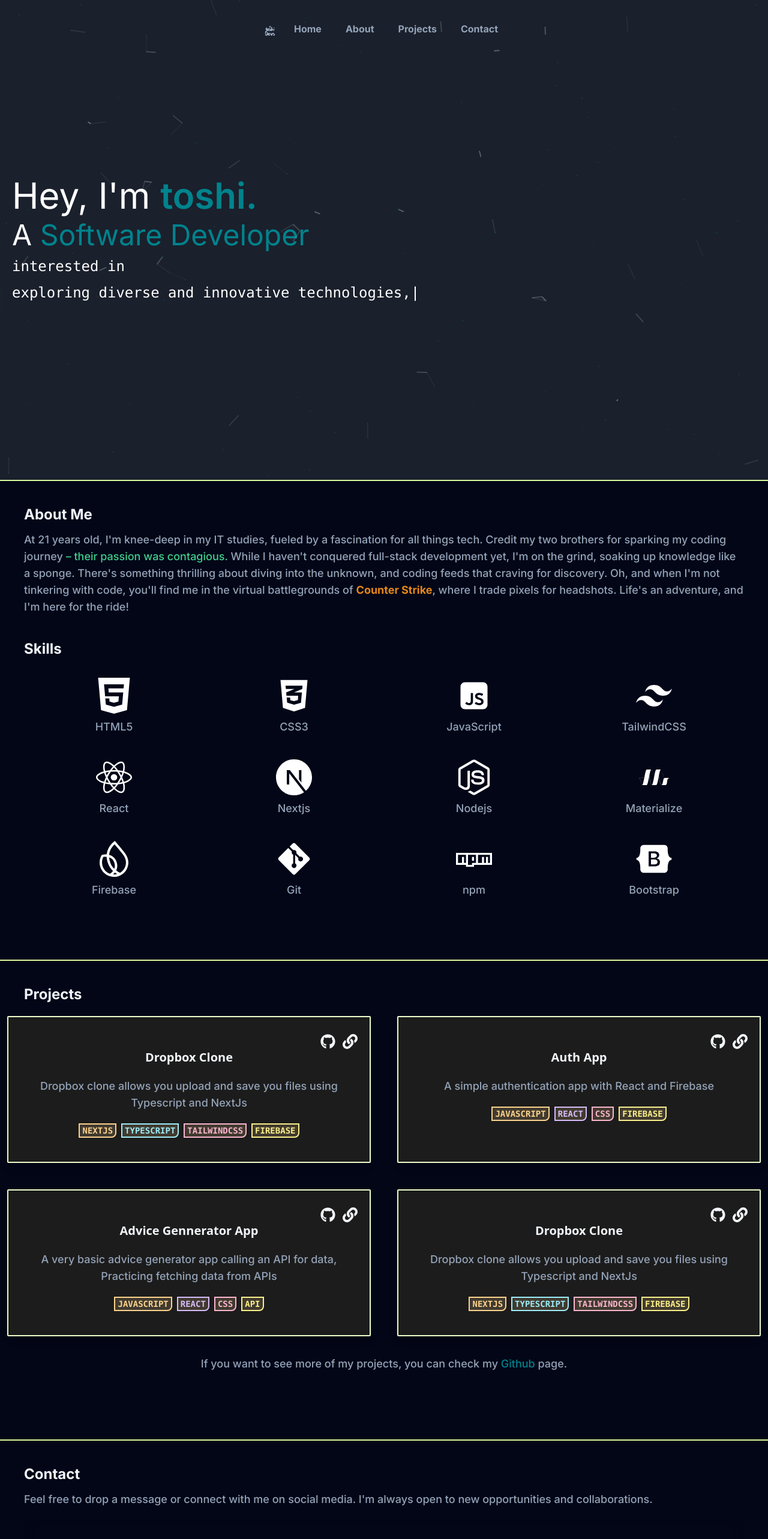
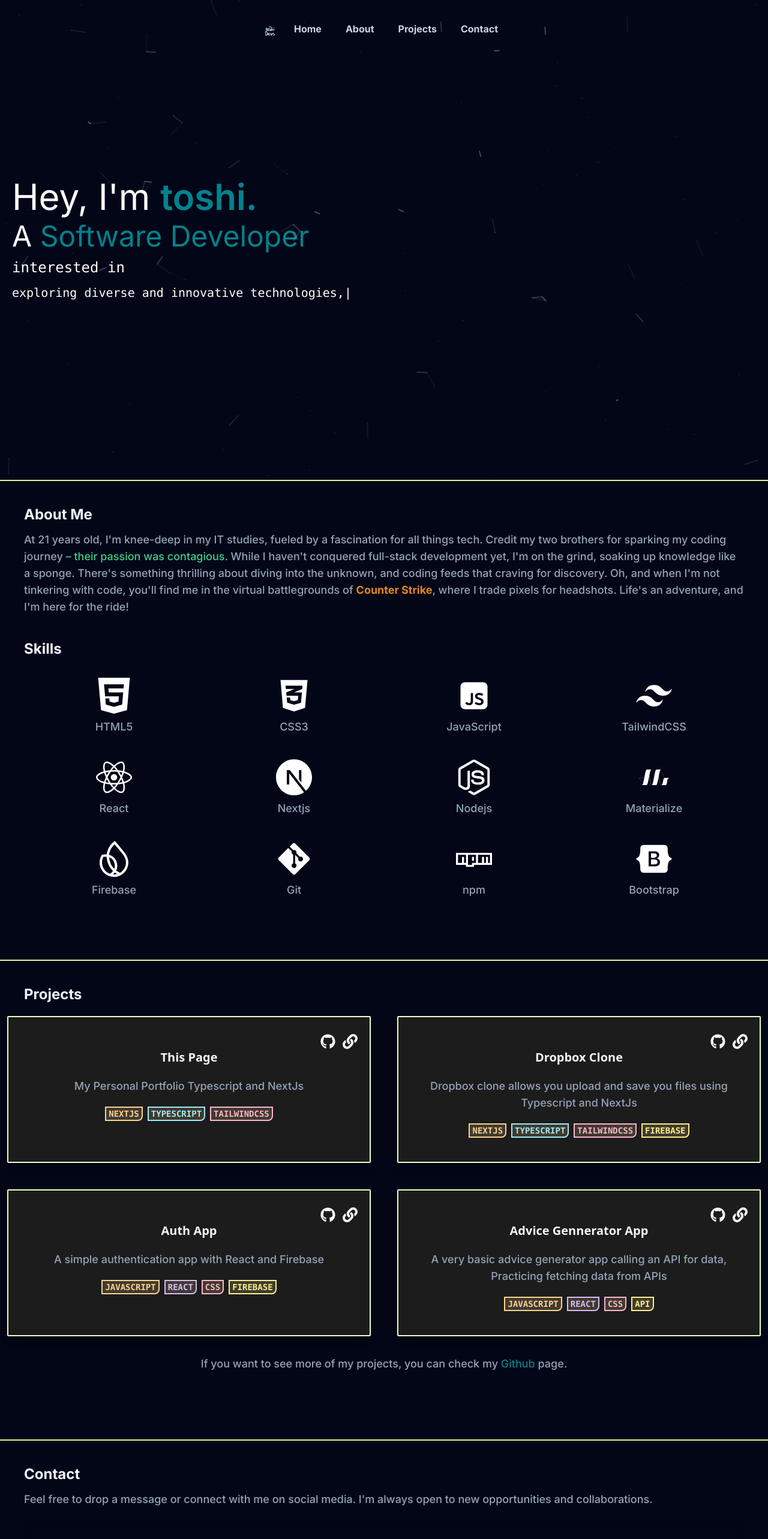
Before and after one commit to toshi-Devs/my-portfolio, a Next.js app: page / in a window 1280 px wide. Shown: the top 2566 px of the page at 60% size. Built offline with nearby package versions, Linux system fonts and the light colour scheme.

Commit message:
same bg color for all

```diff
--- a/app/page.tsx
+++ b/app/page.tsx
@@ -12,14 +12,14 @@ export default function Home() {
 
   return (
     <main className="">
-      <div className="bg-[#1A202C] h-screen">
+      <div className="bg-slate-950 h-screen">
         <div className="flex justify-normal items-center h-full">
 
           <div className="space-y-3 p-5 select-none">
             <div className="text-white text-6xl">Hey, I'm <span className=" text-[#00838D] font-semibold">toshi.</span></div>
             <div className="text-white text-5xl">A <span className=" text-[#00838D]">Software Developer</span></div>
             <div className="text-white text-2xl font-mono">interested in </div>
-            <div className='text-white text-2xl font-mono'>
+            <div className='text-white text-2xl font-mono sm:text-xl'>
               <TypeAnimation
                     preRenderFirstString={true}
                     sequence={['creating impactful applications,', 1000,
--- a/components/About.tsx
+++ b/components/About.tsx
@@ -23,7 +23,7 @@ function About() {
                     where I trade pixels for headshots. Life's an adventure, and I'm here for the ride!</p>
             </div>
 
-            <div className='space-y-3 py-10 mx-10 '>
+            <div className='space-y-3 py-10 mx-10'>
                 <h2 className='text-2xl font-bold text-slate-100'>Skills</h2>
 
                 <div className='grid grid-cols-2 sm:grid-cols-3 md:grid-cols-4 items-center justify-center'>
--- a/components/ContactBackEnd.js
+++ /dev/null
@@ -1,47 +0,0 @@
-// Backend (Node.js with Express.js)
-
-const express = require('express');
-const bodyParser = require('body-parser');
-const nodemailer = require('nodemailer');
-
-const app = express();
-const PORT = process.env.PORT || 3001;
-
-app.use(bodyParser.urlencoded({ extended: false }));
-app.use(bodyParser.json());
-
-app.post('/send-email', (req, res) => {
-  const { name, email, message } = req.body;
-
-  // Create a nodemailer transporter using your email service provider's SMTP settings
-  const transporter = nodemailer.createTransport({
-    service: 'Gmail',
-    auth: {
-      user: 'your-email@gmail.com',
-      pass: 'your-email-password'
-    }
-  });
-
-  // Define email options
-  const mailOptions = {
-    from: 'your-email@gmail.com',
-    to: 'recipient-email@example.com',
-    subject: 'New message from your website',
-    text: `Name: ${name}\nEmail: ${email}\nMessage: ${message}`
-  };
-
-  // Send email
-  transporter.sendMail(mailOptions, (error, info) => {
-    if (error) {
-      console.error('Error:', error);
-      res.status(500).send('Error sending email');
-    } else {
-      console.log('Email sent:', info.response);
-      res.status(200).send('Email sent successfully');
-    }
-  });
-});
-
-app.listen(PORT, () => {
-  console.log(`Server is running on port ${PORT}`);
-});
--- a/components/Header.tsx
+++ b/components/Header.tsx
@@ -31,7 +31,7 @@ function Header() {
 
         <nav className='fixed flex w-full top-0 left-0 justify-center items-center mt-5 '>
           {scrolling ?
-            <div className=' bg-[#72727233] backdrop-blur-md shadow-md py-2 px-3 rounded-xl select-none text-slate-400 font-bold flex items-center'>
+            <div className=' bg-[#72727233] backdrop-blur-md shadow-md py-2 px-3 rounded-xl select-none text-slate-300 font-bold flex items-center'>
               {/* put the image next to the navbar items*/}
               <div className='rounded-full overflow-hidden cursor-pointer'>
                 <Link href='/'>
@@ -43,7 +43,7 @@ function Header() {
                 <Link href="#Projects" className='w-fit hover:bg-slate-50 py-2 px-5 rounded-full'> Projects</Link>
                 <Link href="#Contact" className='w-fit hover:bg-slate-50 py-2 px-5 rounded-full'> Contact</Link>
             </div> :
-              <div className='py-2 px-3 rounded-xl select-none text-slate-400 font-bold flex items-center'>
+              <div className='py-2 px-3 rounded-xl select-none text-slate-300 font-bold flex items-center'>
                 <div className='rounded-full overflow-hidden cursor-pointer'>
                 <Link href='/'>
                     <Image src='/toshi-logo-nobg.png' alt='logo' width={40} height={40} />
--- a/components/Projects.tsx
+++ b/components/Projects.tsx
@@ -9,6 +9,26 @@ function Projects() {
         <h2 className='text-2xl font-bold text-slate-100 mx-10 pb-2'>Projects</h2>
 
                     <div className='grid grid-cols-1 gap-5 sm:grid-cols-2 md:grid-cols-2'>
+
+                    <div className='bg-[#1C1C1C] m-3 border-2 border-lime-100 rounded-sm shadow-lg backdrop-blur-md p-5'>
+                         {/* Now i will put a link to code and live website on top right of this div */}
+                            <div className='flex flex-row justify-end space-x-3 pt-2'>
+                                <a href='https://github.com/toshi-Devs/Dropbox-clone-nextjs' target='_blank'
+                                className='text-slate-100 hover:text-[#40CF8E] transition-all duration-300 flex flex-col items-center'><FaGithub size={25} /></a>
+                                <a href='https://dropbox-clone-nextjs.vercel.app/' target='_blank'
+                                className='text-slate-100 hover:text-[#40CF8E] transition-all duration-300 flex flex-col items-center'><FaLink size={25} /> </a>
+                            </div>
+
+                            <div className='flex flex-col items-center justify-center space-y-5 pb-5 cursor-pointer'>
+                                <h3 className='text-xl font-bold font-sans text-slate-100'> This Page</h3>
+                                <p className='text-lg text-slate-400 font-medium text-center'>My Personal Portfolio Typescript and NextJs</p>
+                                <div className='flex flex-row space-x-1 gap-1 items-center uppercase font-mono'>
+                                    <p className='text-sm font-semibold px-1 border-2 rounded-ee-lg text-[#FBD38D] border-[#FBD38D] bg-[#fbd38d29]'> NEXTJS</p>
+                                    <p className='text-sm font-semibold px-1 border-2 rounded-ee-lg text-[#9DECF9] border-[#9DECF9] bg-[#fbd38d29]'> Typescript</p>
+                                    <p className='text-sm font-semibold px-1 border-2 rounded-ee-lg text-[#FBB6CE] border-[#FBB6CE] bg-[#fbd38d29]'> TailwindCSS</p>
+                                </div>
+                            </div>
+                        </div>
 
                         <div className='bg-[#1C1C1C] m-3 border-2 border-lime-100 rounded-sm shadow-lg backdrop-blur-md p-5'>
                          {/* Now i will put a link to code and live website on top right of this div */}
@@ -73,27 +93,6 @@ function Projects() {
                                 </div>
                             </div>
                         </div>
-
-                        <div className='bg-[#1C1C1C] m-3 border-2 border-lime-100 rounded-sm shadow-lg backdrop-blur-md p-5'>
-                         {/* Now i will put a link to code and live website on top right of this div */}
-                            <div className='flex flex-row justify-end space-x-3 pt-2'>
-                                <a href='https://github.com/toshi-Devs/Dropbox-clone-nextjs' target='_blank'
-                                className='text-slate-100 hover:text-[#40CF8E] transition-all duration-300 flex flex-col items-center'><FaGithub size={25} /></a>
-                                <a href='https://dropbox-clone-nextjs.vercel.app/' target='_blank'
-                                className='text-slate-100 hover:text-[#40CF8E] transition-all duration-300 flex flex-col items-center'><FaLink size={25} /> </a>
-                            </div>
-
-                            <div className='flex flex-col items-center justify-center space-y-5 pb-5 cursor-pointer'>
-                                <h3 className='text-xl font-bold font-sans text-slate-100'>Dropbox Clone</h3>
-                                <p className='text-lg text-slate-400 font-medium text-center'>Dropbox clone allows you upload and save you files using Typescript and NextJs</p>
-                                <div className='flex flex-row space-x-1 gap-1 items-center uppercase font-mono'>
-                                    <p className='text-sm font-semibold px-1 border-2 rounded-ee-lg text-[#FBD38D] border-[#FBD38D] bg-[#fbd38d29]'> NEXTJS</p>
-                                    <p className='text-sm font-semibold px-1 border-2 rounded-ee-lg text-[#9DECF9] border-[#9DECF9] bg-[#fbd38d29]'> Typescript</p>
-                                    <p className='text-sm font-semibold px-1 border-2 rounded-ee-lg text-[#FBB6CE] border-[#FBB6CE] bg-[#fbd38d29]'> TailwindCSS</p>
-                                    <p className='text-sm font-semibold px-1 border-2 rounded-ee-lg text-[#FAF089] border-[#FAF089] bg-[#fbd38d29]'> Firebase</p>
-                                </div>
-                            </div>
-                        </div>
                     </div>
 
                     <p className='text-lg text-slate-400 font-medium text-center py-3 m-2'>If you want to see more of my projects, you can check my
```
